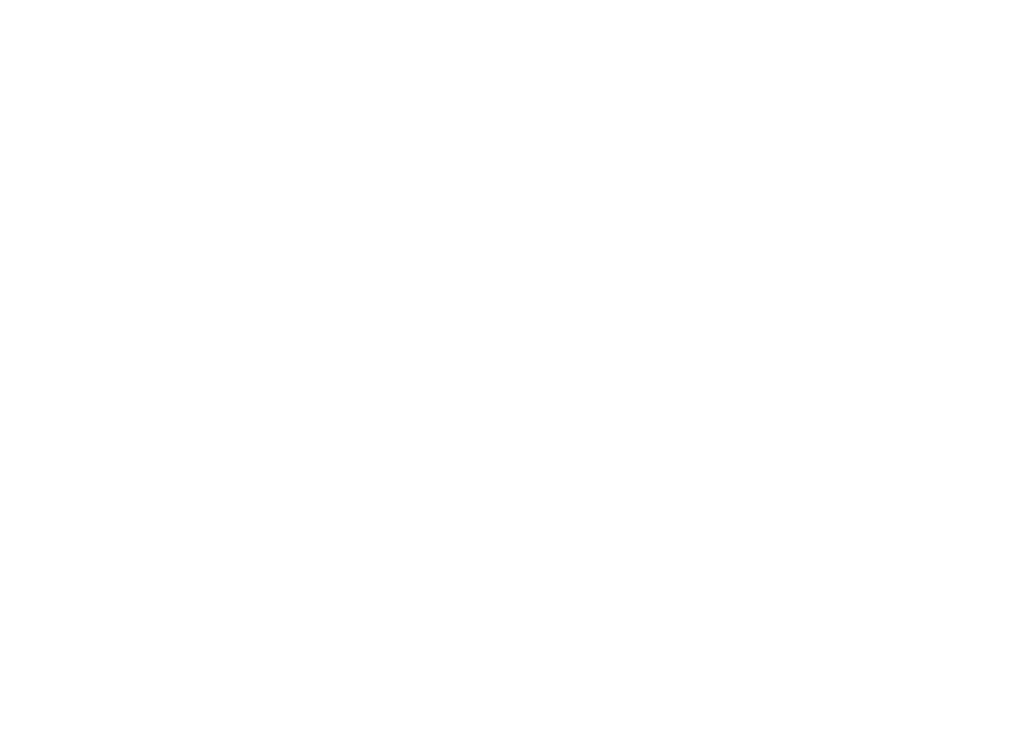
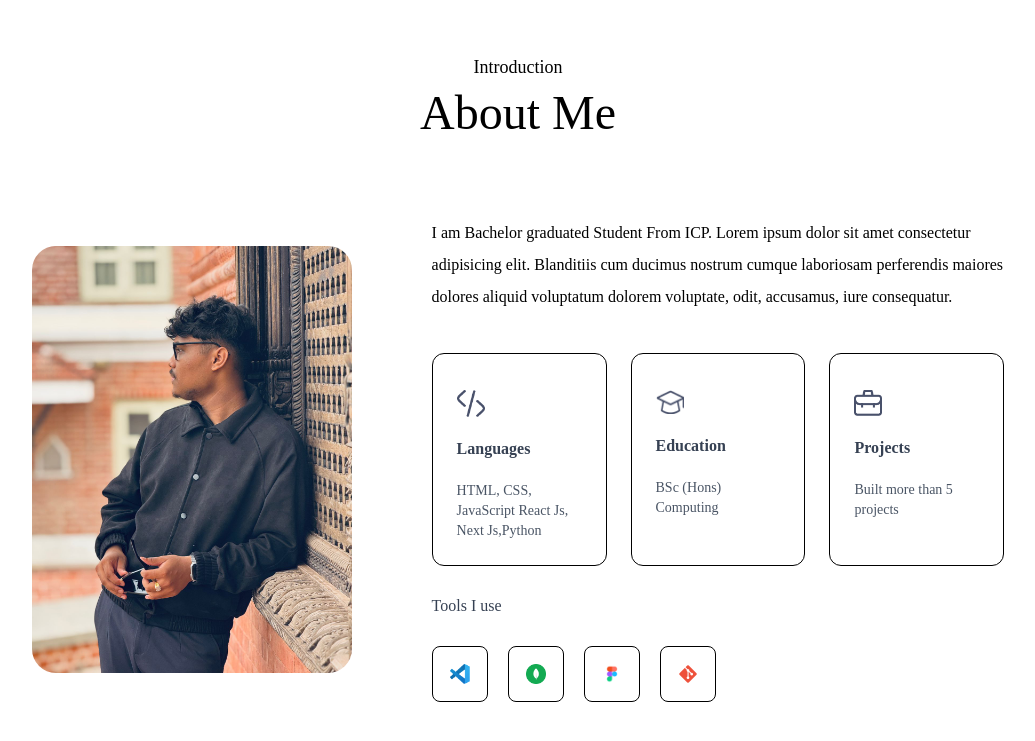
Before and after one commit to biswaslohani123/MY-PORTFOLIO, a Next.js app: page / in a window 1280 px wide. Shown: the part 787-1528 px from the top of the page, without its empty margins (122-1157 px from the left). Before the commit the page ends 800 px from the top, so only its background shows below. Built offline with nearby package versions, Linux system fonts and the light colour scheme; a web font is replaced by a local one.

Commit message:
completed About section

```diff
--- /dev/null
+++ b/app/components/Aboutme.jsx
@@ -0,0 +1,51 @@
+import { assets, infoList, toolsData } from '@/assets/assets'
+import Image from 'next/image'
+import React from 'react'
+
+const Aboutme = () => {
+  return (
+    <div id='about' className='w-full px-[12%] py-10 scroll-mt-20'>
+      <h4 className='text-center mb-2 text-lg '>Introduction</h4>
+      <h2 className='text-center text-5xl'>About Me</h2>
+
+      <div className='flex w-full flex-col lg:flex-row items-center gap-20 my-20'>
+
+        <div className='w-64 sm:w-80 rounded-3xl max-w-none'>
+            <Image alt='user' src={assets.user_image} className='w-full rounded-3xl'/>
+        </div>
+
+        <div className='flex-1'>
+            <p className='mb-10 max-w-2xl font-sans'>I am Bachelor graduated Student From ICP. Lorem ipsum dolor sit amet consectetur adipisicing elit. Blanditiis cum ducimus nostrum cumque laboriosam perferendis maiores dolores aliquid voluptatum dolorem voluptate, odit, accusamus, iure consequatur.</p>
+
+            <ul className='grid grid-cols-1  sm:grid-cols-3 gap-6 max-w-2xl '>
+                {infoList.map((({icon, iconDark, title, description}, index) => {
+
+                    return <li key={index} className='border-[0.5px] border-black rounded-xl cursor-pointer p-6  hover:bg-amber-50 transition-all duration-300 ease-in-out hover:shadow-lg hover:scale-[1.02]'>
+                        <Image alt={title} src={icon} className='w-7 mt-3'/>
+                        <h3 className='my-4 font-semibold text-gray-700'>{title}</h3>
+                        <p className='text-gray-600 text-sm'>{description}</p>
+                    </li>
+
+                }))}
+            </ul>
+
+            <h4 className='my-6 text-gray-700'>Tools I use</h4>
+
+            <ul className='flex  items-center gap-3 sm:gap-5'>
+                {toolsData.map(((tool, index) => {
+
+                    return <li key={index} className='flex items-center justify-center w-12 sm:w-14 aspect-square border border-black rounded-lg cursor-pointer hover:bg-amber-50 transition-all duration-300 ease-in-out hover:shadow-lg hover:scale-[1.05]'>
+                        <Image alt='' src={tool} className='w-5 sm:w7'/>
+                    </li>
+
+                }))}
+            </ul>
+
+        </div>
+
+      </div>
+    </div>
+  )
+}
+
+export default Aboutme
--- a/app/layout.js
+++ b/app/layout.js
@@ -17,7 +17,7 @@
 
 export default function RootLayout({ children }) {
   return (
-    <html lang="en">
+    <html lang="en" className="scroll-smooth">
       <body className={`${outfit.className} ${ovo.className} antialiased leading-8 overflow-x-hidden`}>
         {children}
       </body>
--- a/app/page.js
+++ b/app/page.js
@@ -3,12 +3,14 @@
 import Image from "next/image";
 import Navbar from "./components/Navbar";
 import Header from "./components/Header";
+import Aboutme from "./components/Aboutme";
 
 export default function Home() {
   return (
     <div>
       <Navbar/>
       <Header/>
+      <Aboutme/>
     </div>
   );
 }
--- a/assets/assets.js
+++ b/assets/assets.js
@@ -107,11 +107,11 @@
 ]
 
 export const infoList = [
-    { icon: assets.code_icon, iconDark: assets.code_icon_dark, title: 'Languages', description: 'HTML, CSS, JavaScript React Js, Next Js' },
-    { icon: assets.edu_icon, iconDark: assets.edu_icon_dark, title: 'Education', description: 'B.Tech in Computer Science' },
+    { icon: assets.code_icon, iconDark: assets.code_icon_dark, title: 'Languages', description: 'HTML, CSS, JavaScript React Js, Next Js,Python' },
+    { icon: assets.edu_icon, iconDark: assets.edu_icon_dark, title: 'Education', description: 'BSc (Hons) Computing' },
     { icon: assets.project_icon, iconDark: assets.project_icon_dark, title: 'Projects', description: 'Built more than 5 projects' }
 ];
 
 export const toolsData = [
-    assets.vscode, assets.firebase, assets.mongodb, assets.figma, assets.git
+    assets.vscode, assets.mongodb, assets.figma, assets.git
 ];
```
